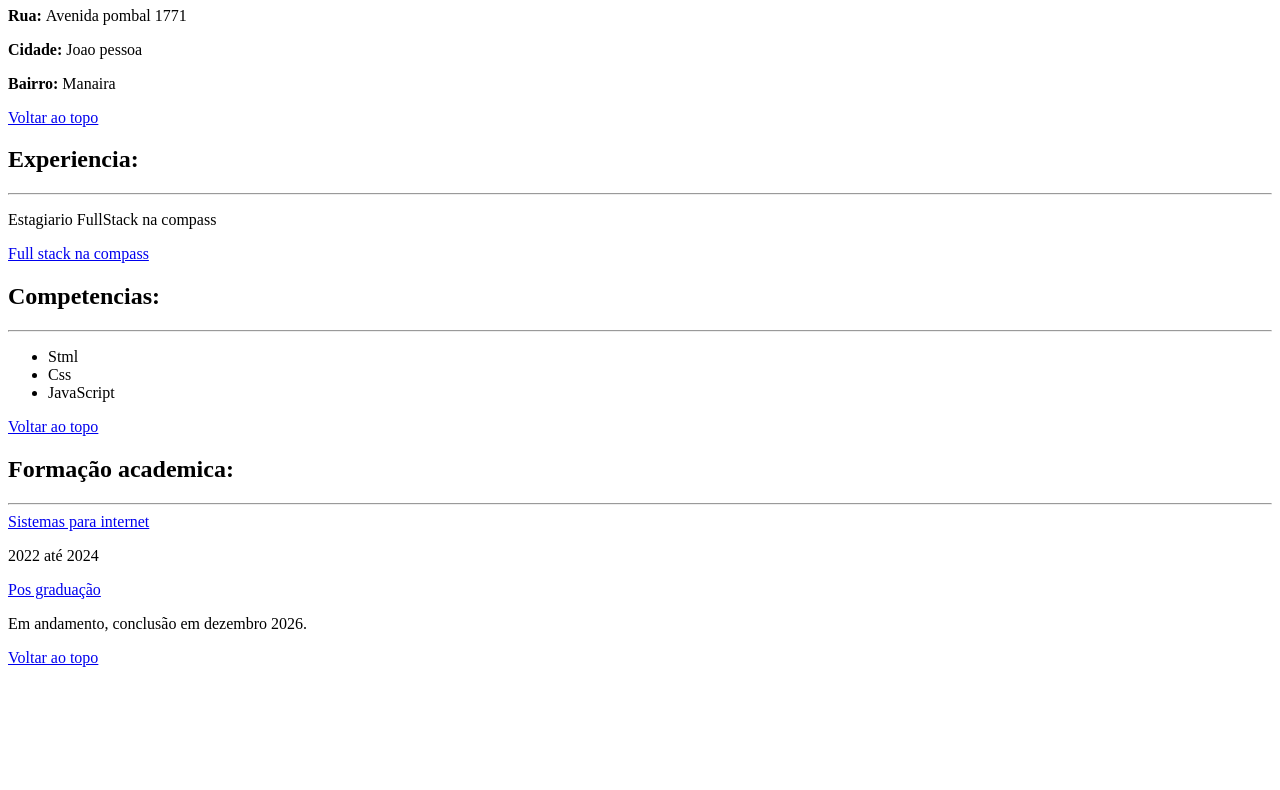
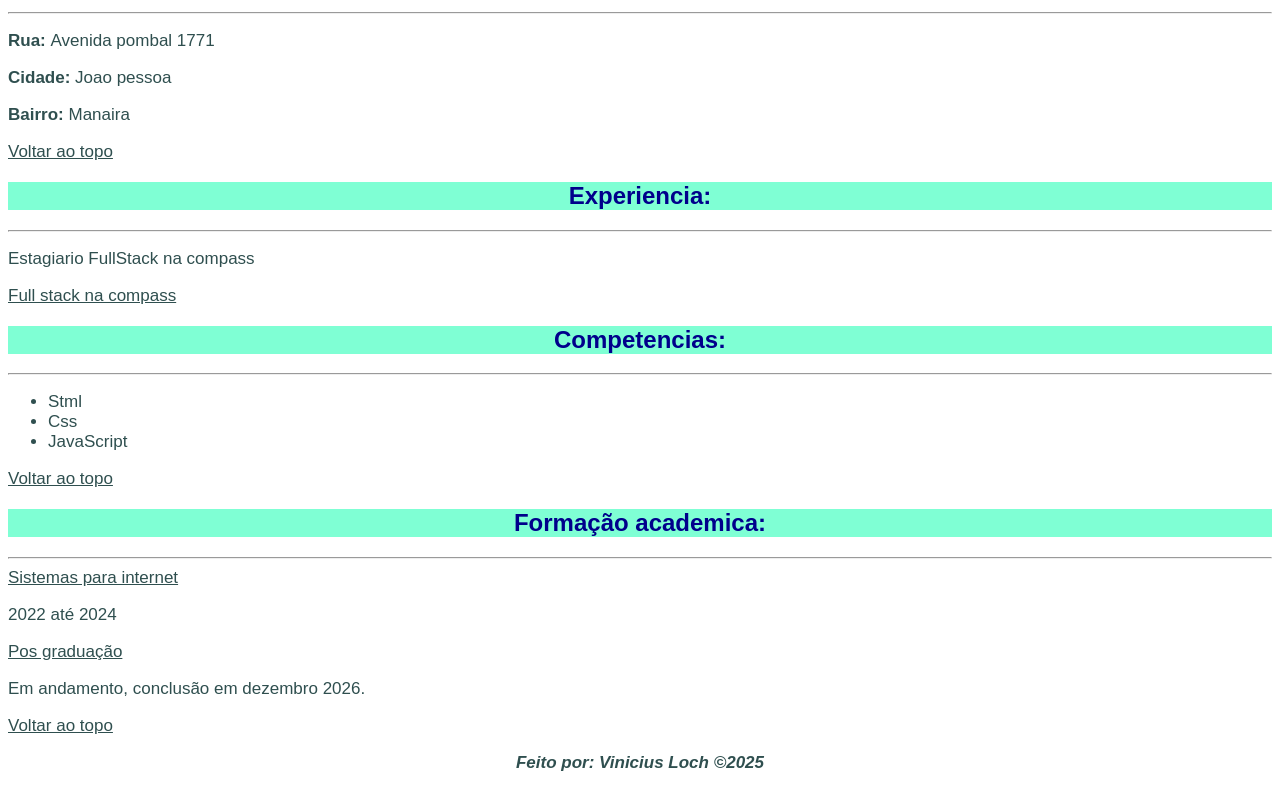
Before and after one commit to ViniciusLoch/aula-1-front-pos, a plain HTML site: page index.html in a window 1280 px wide. Shown: the part 732-1522 px from the top of the page. Before the commit the page ends 1407 px from the top, so only its background shows below. Drawn offline with Linux system fonts and the light colour scheme.

Commit message:
atividade 1 css aula 1

```diff
--- /dev/null
+++ b/css/style.css
@@ -0,0 +1,24 @@
+* {
+    font-family: Arial, Helvetica, sans-serif;
+    font-size: 17px;
+    color: darkslategrey;
+}
+
+h1 {
+    text-align: center;
+    font-size: 30px;
+    color: darkblue;
+}
+
+h2 {
+    background-color: aquamarine;
+    font-size: 24px;
+    color: darkblue;
+    text-align: center;
+}
+
+.footer{
+    text-align: center;
+    font-weight: bold;
+    font-style: italic;
+}
--- a/index.html
+++ b/index.html
@@ -3,6 +3,7 @@
 <head>
     <meta charset="UTF-8">
     <meta name="viewport" content="width=device-width, initial-scale=1.0">
+    <link rel="stylesheet" href="css/style.css">
     <title>Aula 1</title>
 </head>
 <body>
@@ -46,6 +47,7 @@
     <a href="https://www.iesp.edu.br">Pos graduação</a>
     <p>Em andamento, conclusão em dezembro 2026.</p>
     <a href="#main">Voltar ao topo</a>
+    <p class="footer">Feito por: Vinicius Loch &copy;2025</p>
 
 
 
```
